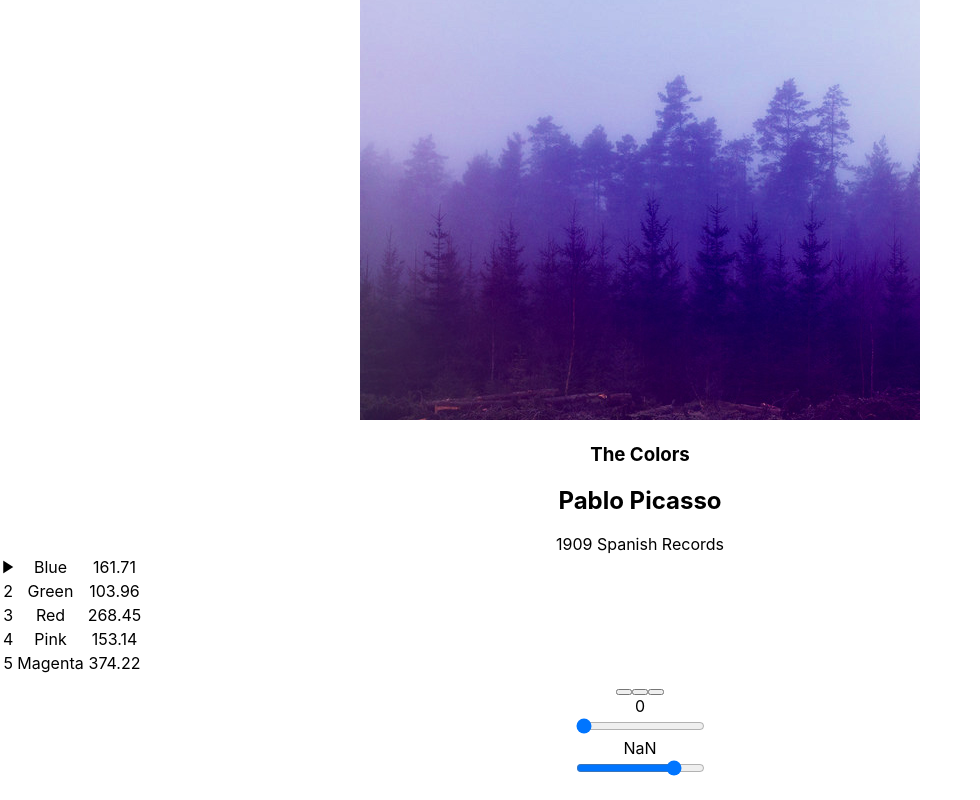
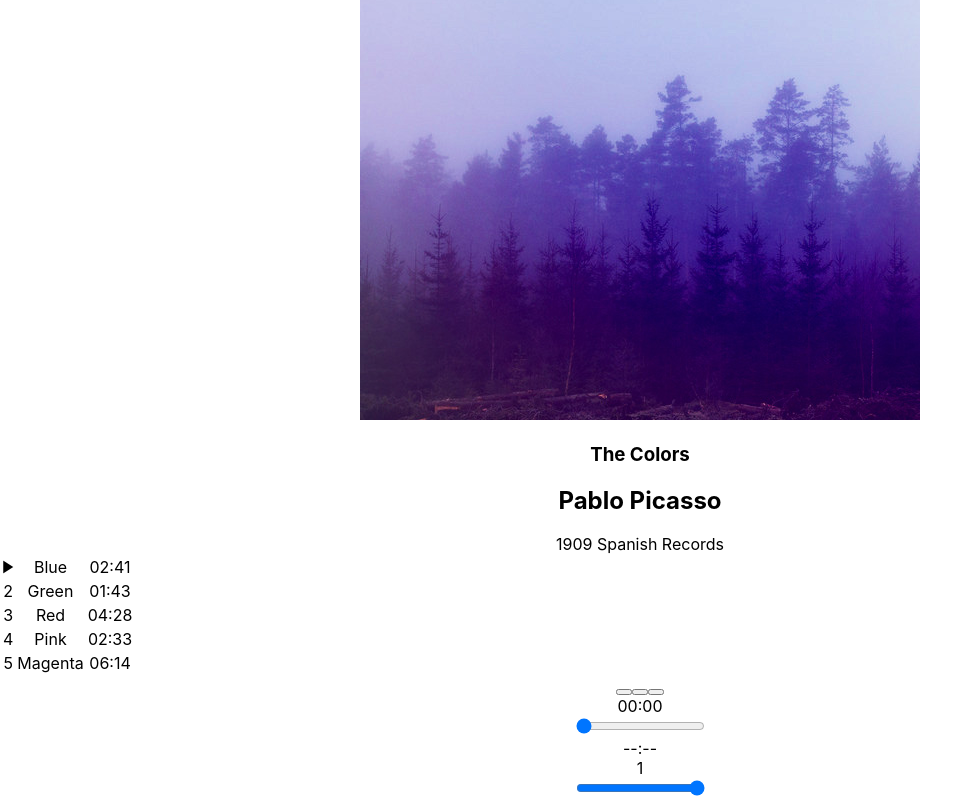
Before and after one commit to akjordanl/bloc-jams-react, a React (Create React App) app: page /album/the-colors in a window 1280 px wide. Shown: the part 242-1042 px from the top of the page, without its empty margins (0-980 px from the left). Built offline with nearby package versions, Linux system fonts and the light colour scheme.

Commit message:
assignment bloc jams rangeinputs complete

```diff
--- a/package.json
+++ b/package.json
@@ -6,7 +6,7 @@
     "react": "^16.6.3",
     "react-dom": "^16.6.3",
     "react-router-dom": "^4.3.1",
-    "react-scripts": "2.1.1"
+    "react-scripts": "^2.1.3"
   },
   "scripts": {
     "start": "react-scripts start",
--- a/src/components/Album.js
+++ b/src/components/Album.js
@@ -17,10 +17,12 @@
       duration: album.songs[0].duration,
       isPlaying: false,
       isHovered: false,
+      volume: 1
     };
 
     this.audioElement = document.createElement('audio');
     this.audioElement.src = album.songs[0].audioSrc;
+    this.audioElement.volume = this.state.volume;
   }
 
   componendDidMount() {
@@ -30,16 +32,21 @@
       },
       durationchange: e => {
         this.setState({ duration: this.audioElement.duration });
+      },
+      volumechange: e => {
+        this.setState({ volume: this.audioElement.volume })
       }
     };
     this.audioElement.addEventListener('timeupdate', this.eventListeners.timeupdate);
     this.audioElement.addEventListener('durationchange', this.eventListeners.durationchange);
+    this.audioElement.addEventListener('volume', this.eventListeners.volumechange);
   }
 
   componentWillUnmount() {
     this.audioElement.src = null;
     this.audioElement.removeEventListener('timeupdate', this.eventListeners.timeupdate);
     this.audioElement.removeEventListener('durationchange', this.eventListeners.durationchange);
+    this.audioElement.removeEventListener('volume', this.eventListeners.volumechange);
   }
 
   play() {
@@ -76,6 +83,12 @@
     this.setState({ currentTime: newTime});
   }
 
+  handleVolumeChange(e) {
+    const newVolume = e.target.value;
+    this.audioElement.volume = newVolume;
+    this.setState({ volume: newVolume })
+  }
+
   setSong(song) {
     this.audioElement.src = song.audioSrc;
     this.setState({ currentSong: song });
@@ -93,19 +106,25 @@
   }
 
   handleMouseEnter (index) {
-    this.setState( { isHovered: index })
+    this.setState({ isHovered: index })
   }
 
   handleMouseLeave (index) {
-    this.setState( { isHovered: null })
+    this.setState({ isHovered: null })
   }
 
   playOrPauseIcon (song, index) {
     if (index == this.state.isHovered && (song !== this.state.currentSong || !this.state.isPlaying) ) {
-      return <i class="icon ion-md-play"></i>
+      return <i className="icon ion-md-play"></i>
     } else if (index == this.state.isHovered && song == this.state.currentSong && this.state.isPlaying) {
-      return <i class="icon ion-md-pause"></i>
+      return <i className="icon ion-md-pause"></i>
     } else { return index + 1 }
+  }
+
+  formatTime (timeInSec) {
+    var minutes = Math.floor(timeInSec / 60, 0);
+    var seconds = Math.floor(timeInSec % 60, 0);
+    return isNaN(timeInSec) ? "--:--" : (String(minutes).padStart(2,0) + ":" + String(seconds).padStart(2,0));
   }
 
 
@@ -133,8 +152,8 @@
                   <td>
                     { this.playOrPauseIcon (song, index) }
                   </td>
-                  <td> { song.title} </td>
-                  <td> { song.duration} </td>
+                  <td> { song.title } </td>
+                  <td> { this.formatTime(song.duration) } </td>
                 </tr>
               )
             }
@@ -145,10 +164,13 @@
           currentSong={this.state.currentSong}
           currentTime={this.audioElement.currentTime}
           duration={this.audioElement.duration}
+          volume={this.audioElement.volume}
           handleSongClick={() => this.handleSongClick(this.state.currentSong) }
           handlePrevClick={() => this.handlePrevClick() }
           handleNextClick={() => this.handleNextClick() }
-          handleTimeChange={(e) => this.handleTimeChange(e)}
+          handleTimeChange={(e) => this.handleTimeChange(e) }
+          handleVolumeChange={(e) => this.handleVolumeChange(e) }
+          formatTime={this.formatTime.bind(this)}
         />
       </section>
     );
--- a/src/components/PlayerBar.js
+++ b/src/components/PlayerBar.js
@@ -16,7 +16,7 @@
           </button>
         </section>
         <section id="time-control">
-          <div className="current-time">{this.props.currentTime}</div>
+          <div className="current-time">{this.props.formatTime(this.props.currentTime)}</div>
           <input
             type="range"
             className="seek-bar"
@@ -26,11 +26,19 @@
             step="0.01"
             onChange={this.props.handleTimeChange}
           />
-        <div className="total=time">{this.props.duration}</div>
+        <div className="total-time">{this.props.formatTime(this.props.duration)}</div>
         </section>
         <section id="volume-control">
-          <div className="icon ion-volume-low"></div>
-          <input type="range" className="seek-bar" value="80" />
+          <div className="icon ion-volume-low">{this.props.volume}</div>
+          <input
+           type="range"
+           className="seek-bar"
+           value={this.props.volume || 0}
+           min="0"
+           max="1"
+           step=".02"
+           onChange={this.props.handleVolumeChange}
+           />
           <div className="icon ion-volume-high"></div>
         </section>
       </section>
```
Also changed, not shown: 1 other file (tests, documents, lock files or other folders).
